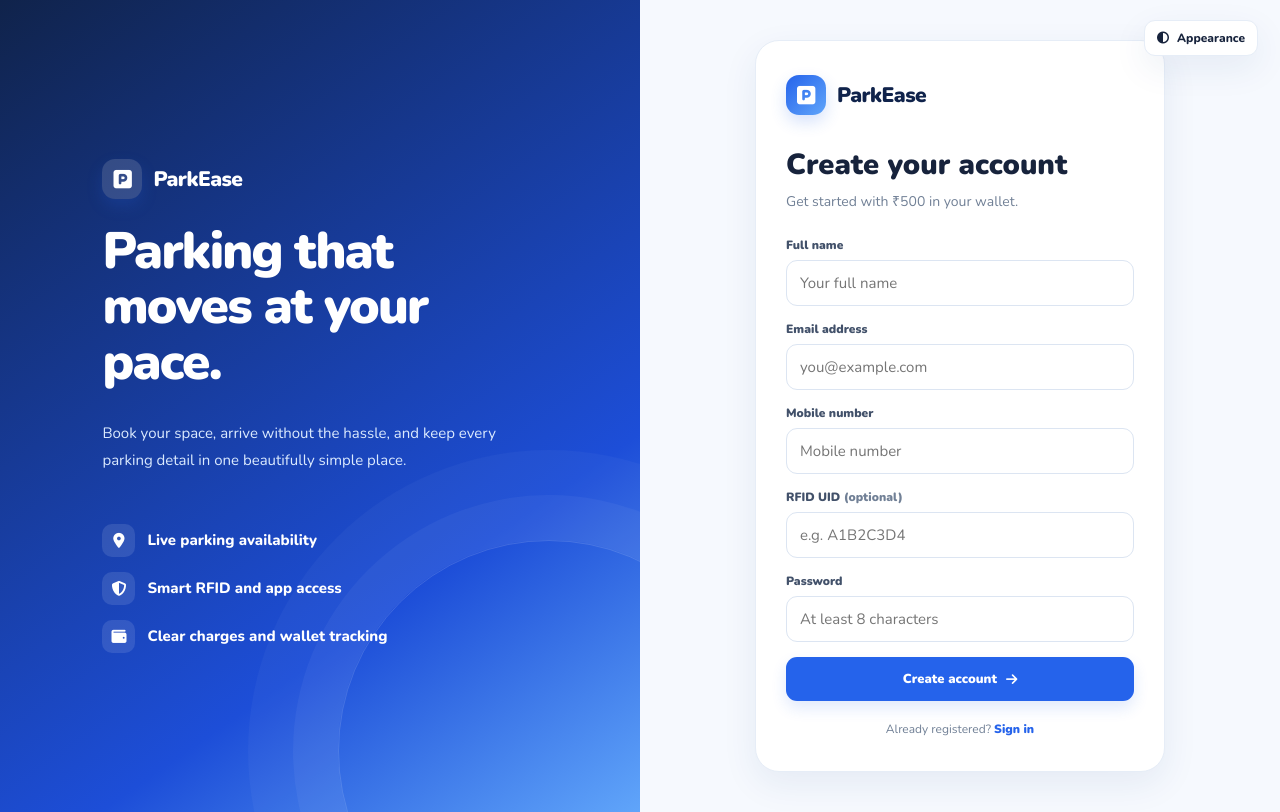
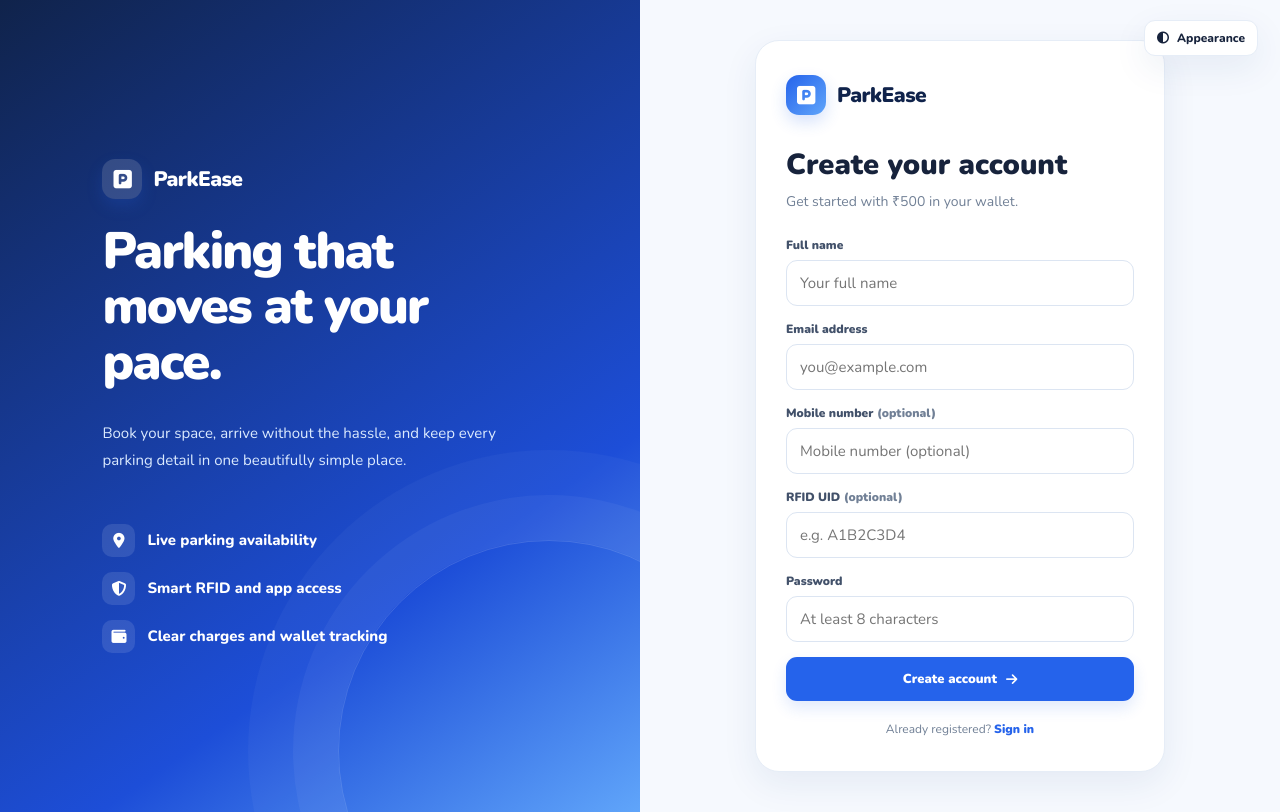
Before and after one commit to spsproject14/smart_parking_app, a Flask app: template templates/signup.html in a window 1280 px wide. Run offline with Flask 3, Linux system fonts and the light colour scheme; the template is opened without the code that fills it, so the values that code supplies are empty.

Commit message:
Update signup.html

```diff
--- a/templates/signup.html
+++ b/templates/signup.html
@@ -11,13 +11,14 @@
     ><input type="email" name="email" placeholder="you@example.com" required />
   </div>
   <div class="field">
-    <label>Mobile number</label
+    <label>Mobile number <span class="muted">(optional)</span></label
     ><input
       name="mobile"
       inputmode="tel"
-      placeholder="Mobile number"
-      required
+      type="tel"
+      placeholder="Mobile number (optional)"
       maxlength="20"
+      autocomplete="tel"
     />
   </div>
   <div class="field">
```
